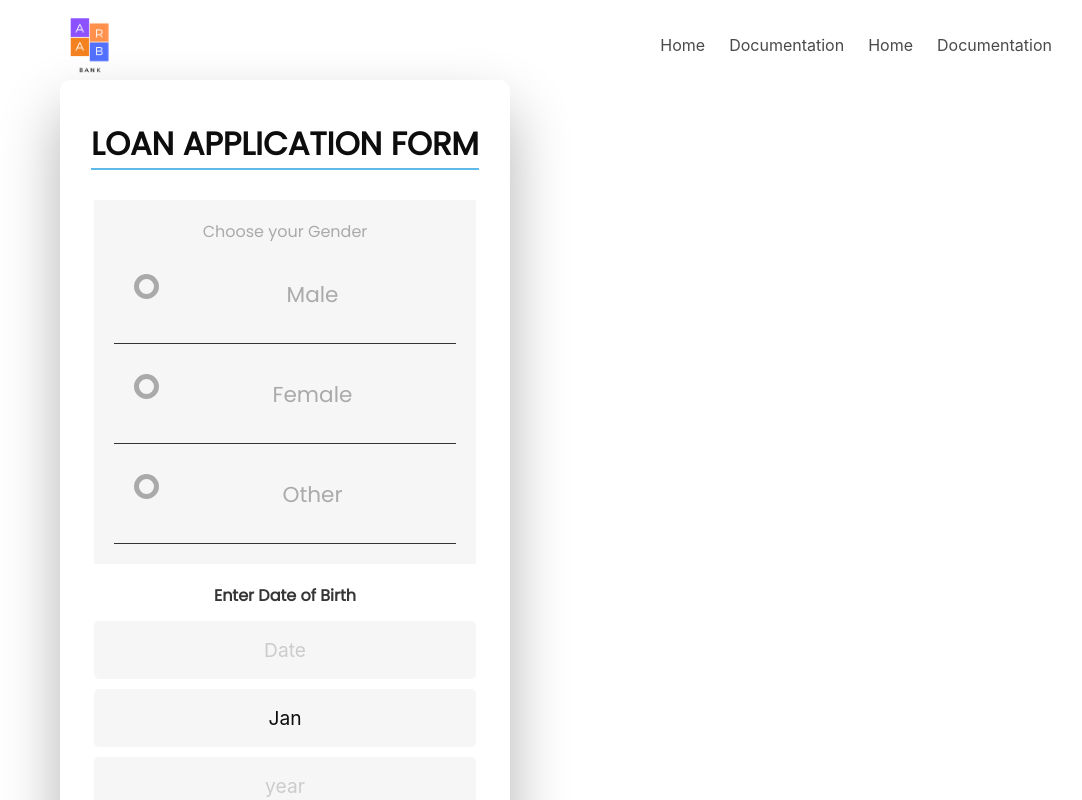
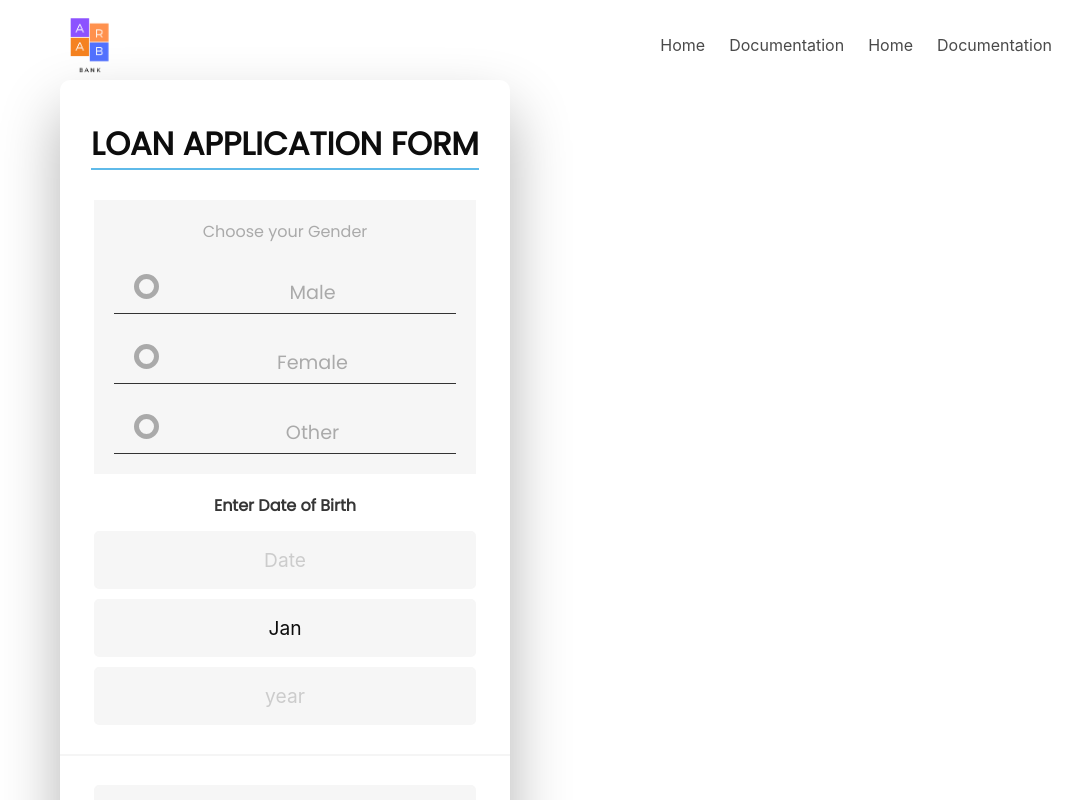
Before and after one commit to vipulbhj/React-Banking-App, a React (Create React App) app: page /loan in a window 1280 px wide. Both pictures are taken after typing "Sample", "Sample", "Sample", "name@example.com", "Sample" into the empty fields and a click on the button "Next". Shown: the top 800 px of the page, without its empty margins (78-1160 px from the left). Built offline with nearby package versions, Linux system fonts and the light colour scheme.

Commit message:
UI improvements

```diff
--- a/src/Pages/LoanApplicationFormPage/LoanApplicationFormPage.css
+++ b/src/Pages/LoanApplicationFormPage/LoanApplicationFormPage.css
@@ -25,7 +25,7 @@ ul li {
     position: relative;
     float: left;
     width: 100%;
-    height: 100px;
+    height: 70px;
     border-bottom: 1px solid #333;
 }
 
@@ -38,7 +38,7 @@ ul li label {
     display: block;
     position: relative;
     font-weight: 300;
-    font-size: 1.35em;
+    font-size: 1.2em;
     padding: 25px 25px 25px 80px;
     margin: 10px auto;
     height: 30px;
--- a/src/Pages/LoanApplicationFormPage/LoanApplicationFormPage.js
+++ b/src/Pages/LoanApplicationFormPage/LoanApplicationFormPage.js
@@ -30,12 +30,12 @@ const FormLayout = ({ isSubmitting, partOneShown, handlePartTwoView }) => (
         style={{
           padding: '10px 80px',
           margin: '20px 0px',
-          fontSize: '2.5em'
+          fontSize: '1.5em'
         }}
         onClick={handlePartTwoView}>Next</button>
       </div>
       <div id="secondStepLoanForm" className={`${partOneShown? 'off-view' : 'in-view'}`}>
-      <div className="container fadeIn fadeIn-third">
+      <div className="container fadeIn fadeIn-second">
         <h2>Choose your Gender</h2>
         <ul>
         <li>
@@ -57,7 +57,7 @@ const FormLayout = ({ isSubmitting, partOneShown, handlePartTwoView }) => (
         </li>
         </ul>
       </div>
-      <div className="form-group fadeIn fadeIn-third">
+      <div className="form-group fadeIn fadeIn-second">
         <label htmlFor="DOB" className="label">Enter Date of Birth</label>
         <Field type="text" className="fadeIn-third"
           name="date" placeholder="Date" />
```
